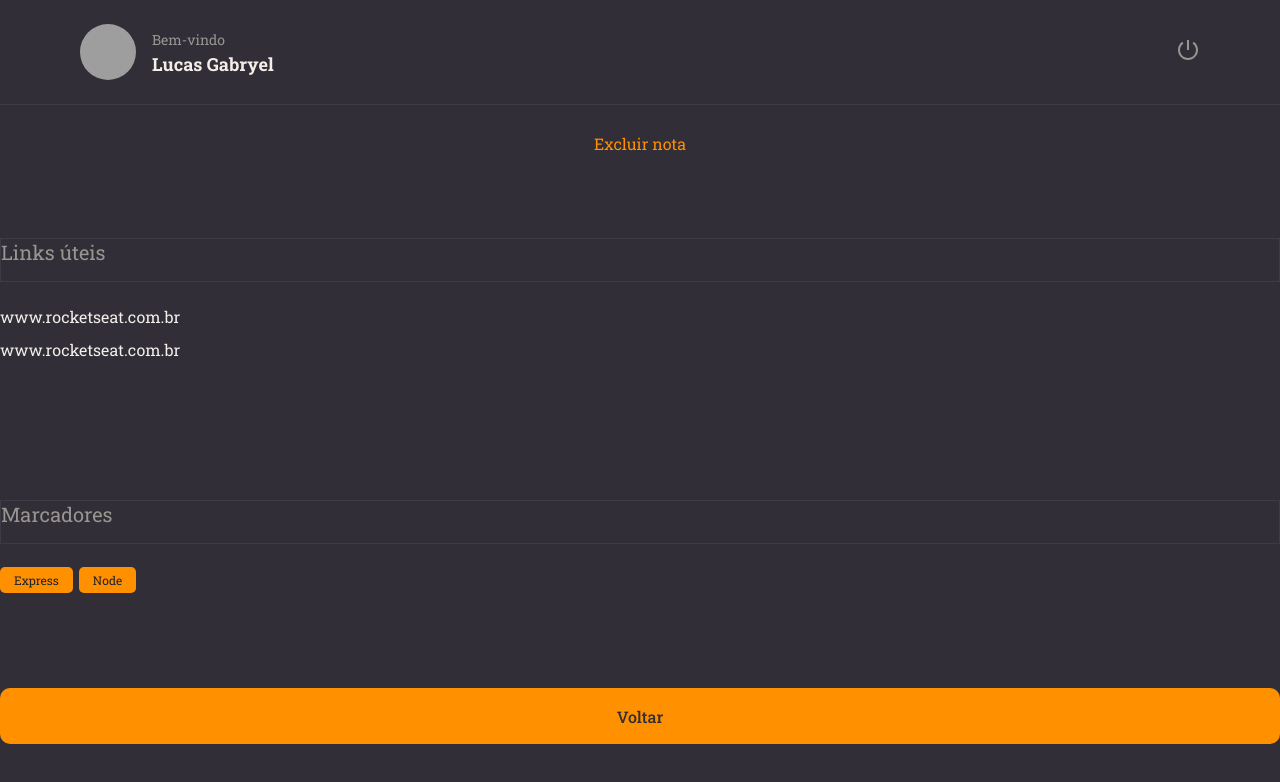
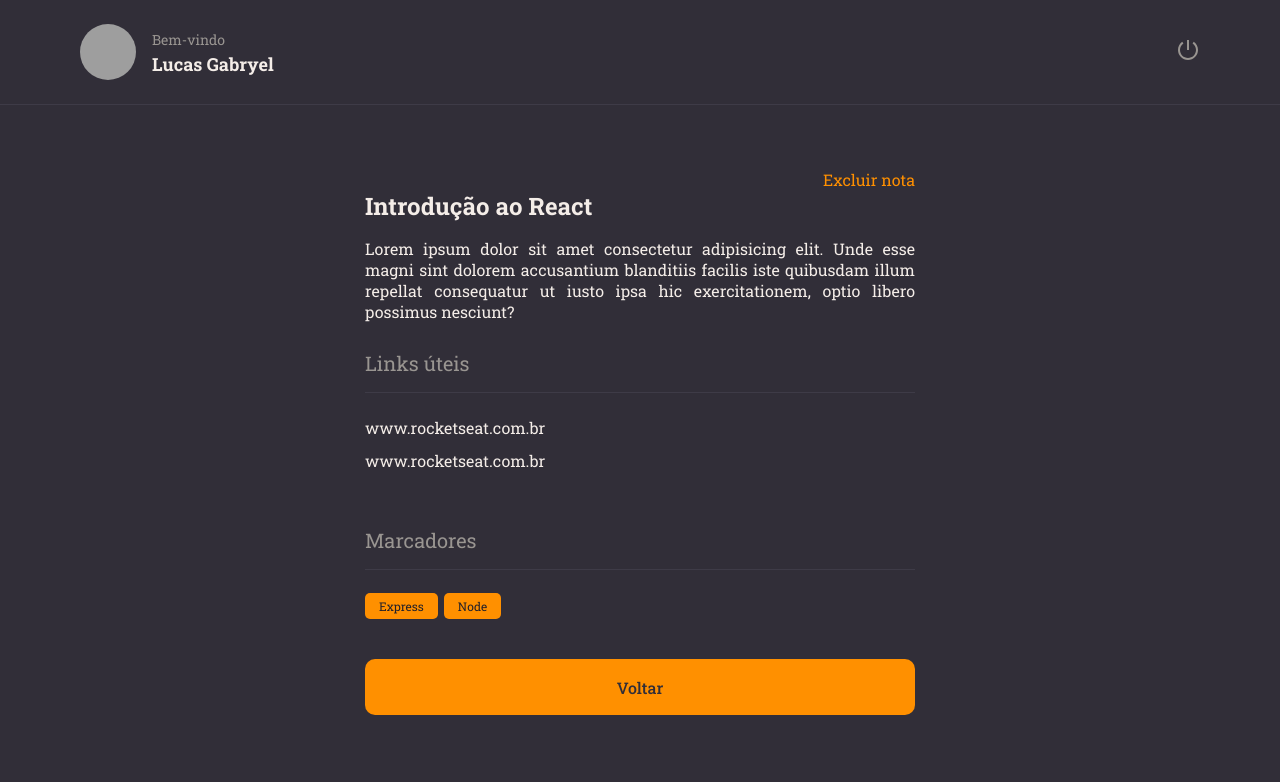
Before and after one commit to lucas-gabryel/rocketnotes-reactjs, a React (Vite) app: page / in a window 1280 px wide. Shown: the top 782 px of the page. Built offline with nearby package versions, Linux system fonts and the light colour scheme; grey boxes are pictures that could not be loaded.

Commit message:
finalization of the details page

```diff
--- a/src/components/Section/styles.js
+++ b/src/components/Section/styles.js
@@ -1,10 +1,10 @@
 import styled from "styled-components";
 
 export const Container = styled.section`
-    margin: 56px 0 28px;
+    margin: 28px 0;
 
     > h2 {
-        border: 1px solid ${({ theme }) => theme.COLORS.BACKGROUND_700};
+        border-bottom: 1px solid ${({ theme }) => theme.COLORS.BACKGROUND_700};
 
         padding-bottom: 16px;
         margin-bottom: 24px;
--- a/src/pages/Details/index.jsx
+++ b/src/pages/Details/index.jsx
@@ -1,4 +1,4 @@
-import { Container, Links } from "./style"
+import { Container, Links, Content } from "./style"
 import { Header } from "../../components/Header"
 import { Button } from "../../components/Button"
 import { Section } from "../../components/Section"
@@ -10,7 +10,11 @@ export function Details(){
     <Container>
       <Header/>
 
+      <main>
+        <Content>
           <ButtonText title="Excluir nota"/>
+          <h2>Introdução ao React</h2>
+          <p>Lorem ipsum dolor sit amet consectetur adipisicing elit. Unde esse magni sint dolorem accusantium blanditiis facilis iste quibusdam illum repellat consequatur ut iusto ipsa hic exercitationem, optio libero possimus nesciunt?</p>
 
           <Section title="Links úteis">
           <Links>
@@ -25,6 +29,8 @@ export function Details(){
           </Section>
 
           <Button title="Voltar"/>
+        </Content>
+      </main>
     </Container>
   )
 }
--- a/src/pages/Details/style.js
+++ b/src/pages/Details/style.js
@@ -9,6 +9,12 @@ export const Container = styled.div`
     grid-template-areas:
     "header"
     "content";
+
+    > main {
+        grid-area: content;
+        overflow-y: scroll;
+        padding: 64px 0;
+    }
 `;
 
 export const Links = styled.ul`
@@ -22,3 +28,27 @@ export const Links = styled.ul`
     }
  }
 `;
+
+export const Content = styled.div`
+    max-width: 550px;
+    margin: 0 auto;
+
+    display: flex;
+    flex-direction: column;
+
+    > button:first-child {
+        align-self: end;
+    }
+
+    > h1 {
+        font-size: 36px;
+        font-weight: 500;
+        padding-top: 64px;
+    }
+
+    > p {
+        font-size: 16px;
+        margin-top: 16px;
+        text-align: justify;
+    }
+`;
```
Lines whose indentation alone changed are shown as unchanged.
